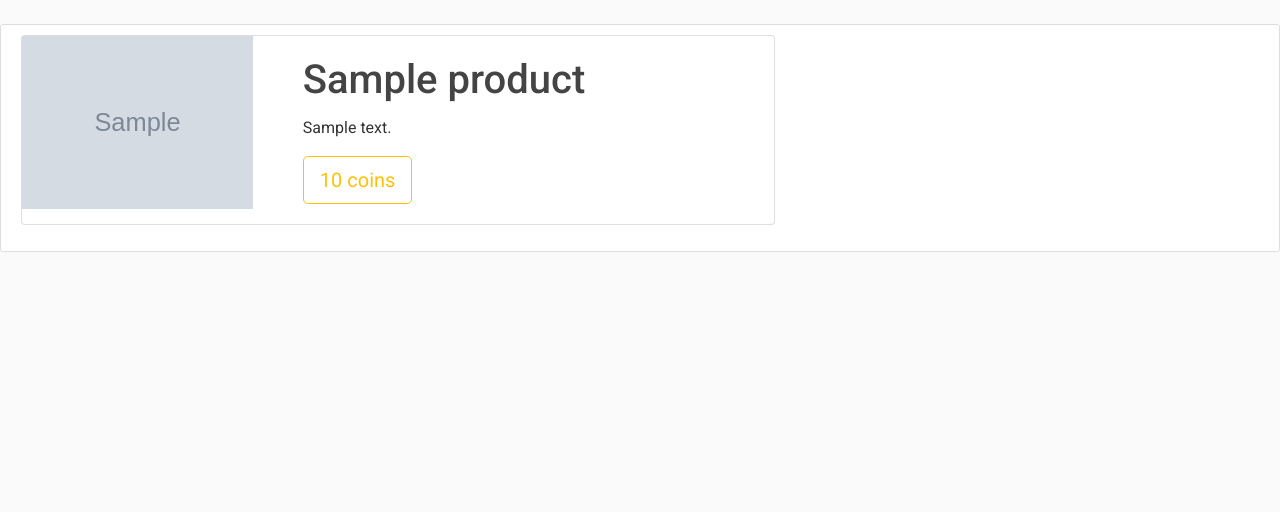
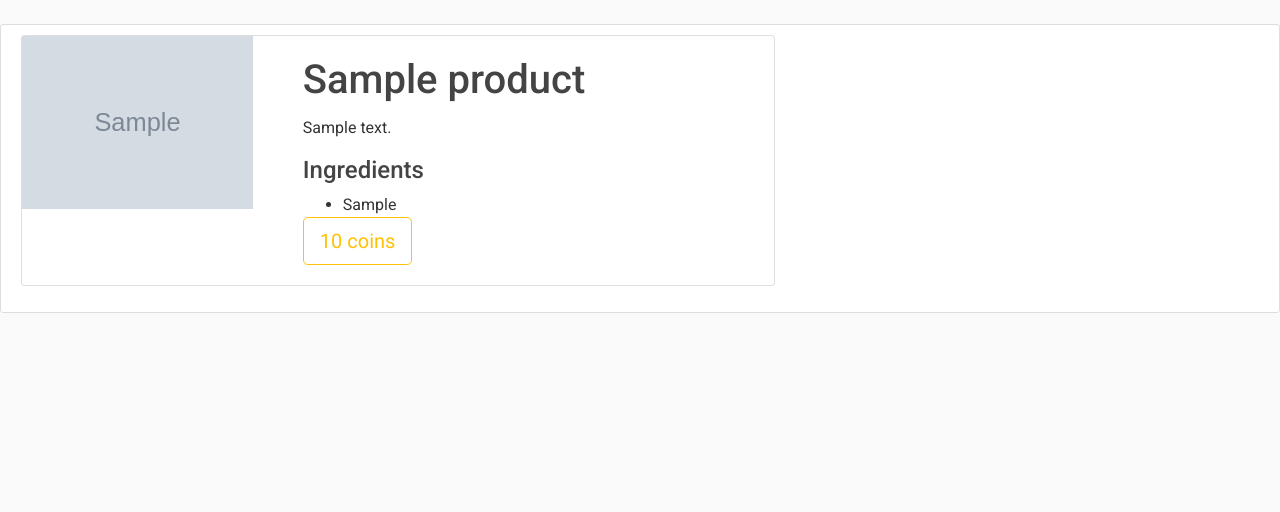
Before and after one commit to morozooff/pizza-casa, a Django app: page /pizzeria/product-detail/1/ in a window 1280 px wide. Shown: the part 56-568 px from the top of the page. Run offline with Django 4.2, Linux system fonts and the light colour scheme; tables that the repository leaves empty hold one stand-in row (values such as "Sample post"); grey boxes marked "Sample" are stand-in pictures; parts of the project's set-up code (start-up, migrations or seed data) failed here and were passed over; some libraries are stand-ins or nearby versions.

Commit message:
fix picture and update product detail with ingredients

```diff
--- a/pizzeria/admin.py
+++ b/pizzeria/admin.py
@@ -10,4 +10,4 @@ class CategoryAdmin(admin.ModelAdmin):
 
 @register(Product)
 class ProductAdmin(admin.ModelAdmin):
-    list_display = ['title', 'base_cost', 'description', 'avatar', 'category', ]
+    list_display = ['title', 'base_cost', 'description', 'avatar', 'category', 'ingredients', ]
--- a/pizzeria/models.py
+++ b/pizzeria/models.py
@@ -13,13 +13,24 @@ class Product(models.Model):
     title = models.CharField(max_length=255)
     base_cost = models.PositiveIntegerField()
     description = models.TextField()
-    avatar = models.ImageField(upload_to = 'images/')
+    avatar = models.ImageField(upload_to = 'images/avatars/', default='default-product-image.png')
     category = models.ForeignKey(Category, related_name='products', on_delete=models.CASCADE)
+    ingredients = models.TextField(blank=True, null = True)
 
-    def save(self):
-        super().save()
-        image = Im.open(self.avatar.path)
-        if image.height > 300 or image.width > 300:
-            correct_params = (300, 300)
-            image.thumbnail(correct_params)
-            image.save(self.avatar.path)
+    # def save(self, *args, **kwargs):
+    #
+    #     super(Product, self).save(*args, **kwargs)
+    #
+    #     cover_path = self.cover.path
+    #     cover_image = Im.open(cover_path)
+    #     if cover_image.height > 300 or cover_image.width > 300:
+    #         correct_params = (300, 300)
+    #         cover_image.thumbnail(correct_params)
+    #         cover_image.save(cover_path)
+    #
+    #     avatar_path = self.avatar.path
+    #     avatar_image = Im.open(avatar_path)
+    #     if avatar_image.height > 500 or avatar_image.width > 340:
+    #         correct_avatar_params = (500, 340)
+    #         avatar_image.thumbnail(correct_avatar_params)
+    #         avatar_image.save(avatar_path)
--- a/pizzeria/templates/product-detail.html
+++ b/pizzeria/templates/product-detail.html
@@ -1,7 +1,7 @@
 {% extends "base.html" %}
 {% block content %}
     <article class = "media content-section">
-            <div class="card mb-3" style="max-width: 1000px;">
+            <div class="card mb-3" style="max-width: 1200px;">
               <div class="row g-0">
                 <div class="col-md-4">
                   <img src="{{product.avatar.url}}" class="img-fluid rounded-start" alt="ligts">
@@ -10,6 +10,16 @@
                   <div class="card-body">
                     <h1 class="card-title">{{product.title}}</h1>
                     <p class="card-text">{{product.description}}</p>
+
+                      {% if ingredients.0 %}
+                      <h4>Ingredients</h4>
+                      <ul>
+                          {% for ingredient in ingredients%}
+                          <li>{{ingredient}}</li>
+                          {%endfor%}
+                      </ul>
+                      {% endif %}
+
                     <a href="#" class="btn btn-outline-warning btn-lg">{{product.base_cost}} coins</a>
                   </div>
                 </div>
--- a/pizzeria/views.py
+++ b/pizzeria/views.py
@@ -39,4 +39,16 @@ class ProductDetail(generics.RetrieveAPIView):
 
     def get(self, request, *args, **kwargs):
         self.object = self.get_object()
-        return Response({'product': self.object}, template_name = 'product-detail.html')
+        ingredients = self.object.ingredients
+
+        if ingredients:
+            ingredient_list = ingredients.split(',')
+
+            formatted_ingredient_list = []
+
+            for ingredient in ingredient_list:
+                formatted_ingredient_list.append(ingredient.strip())
+        else:
+            formatted_ingredient_list = []
+
+        return Response({'product': self.object, 'ingredients': formatted_ingredient_list}, template_name = 'product-detail.html')
```
Also changed, not shown: users/models.py (+9 -1 lines), pizzeria/migrations/0002_product_cover_product_ingredients.py (added), pizzeria/migrations/0003_alter_product_avatar_alter_product_cover.py (added), pizzeria/migrations/0004_remove_product_cover.py (added), users/forms.py (added), users/signals.py (added).
